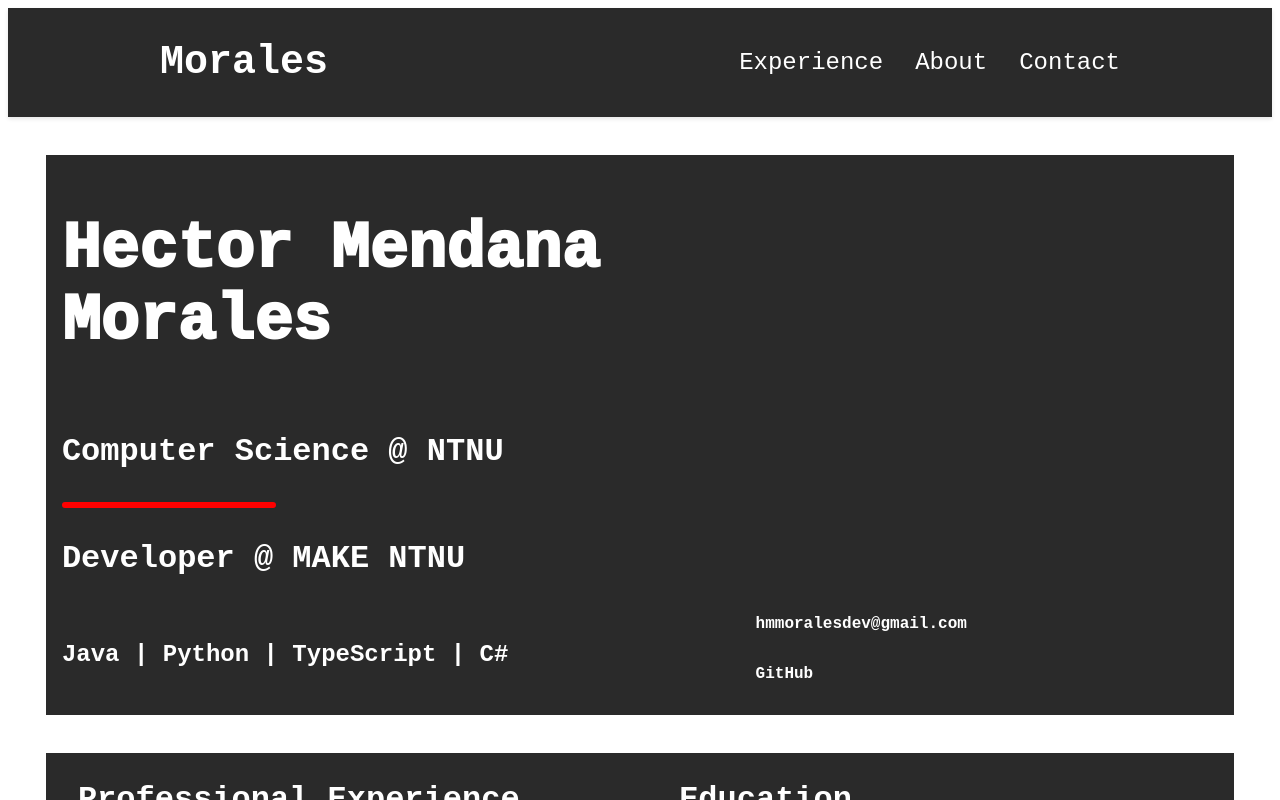
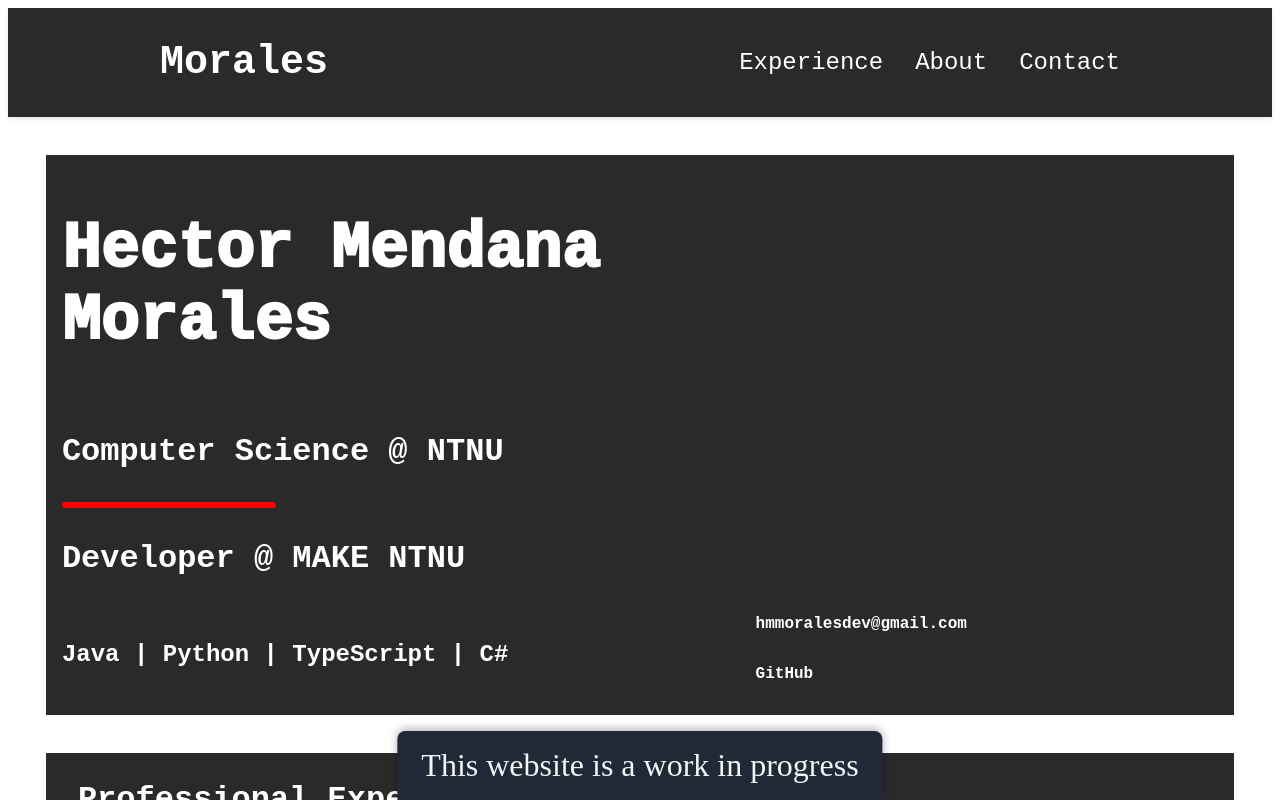
Before and after one commit to HectorMM5/hectormm5.github.io, a Vue app: page / in a window 1280 px wide. Shown: the top 800 px of the page. Built offline with nearby package versions, Linux system fonts and the light colour scheme.

Commit message:
Added WIP notif

```diff
--- a/src/App.vue
+++ b/src/App.vue
@@ -2,12 +2,14 @@
 import Topbar from './components/Topbar.vue'
 import Hero from './components/Hero.vue'
 import Experience from './components/Experience.vue'
+import WIPNotif from './WIPNotif.vue'
 </script>
 
 <template>
   <Topbar />
   <Hero />
   <Experience />
+  <WIPNotif />
 </template>
 
 <style scoped></style>
```
